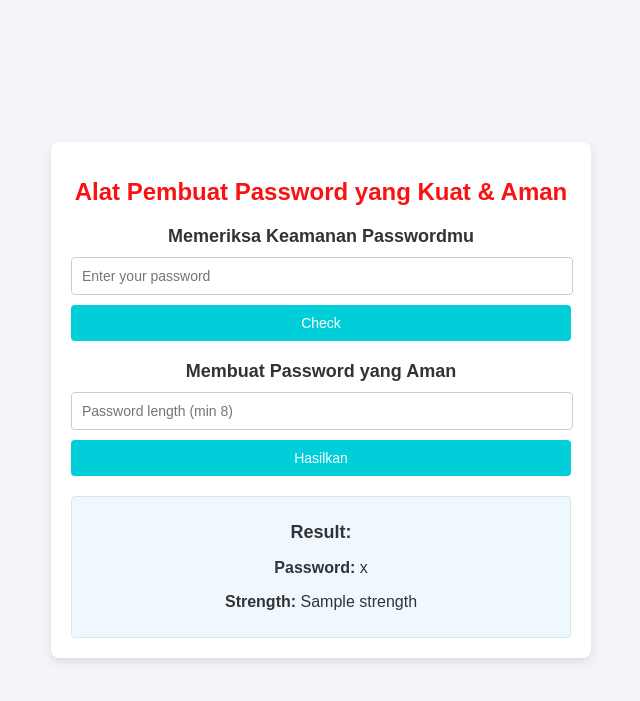
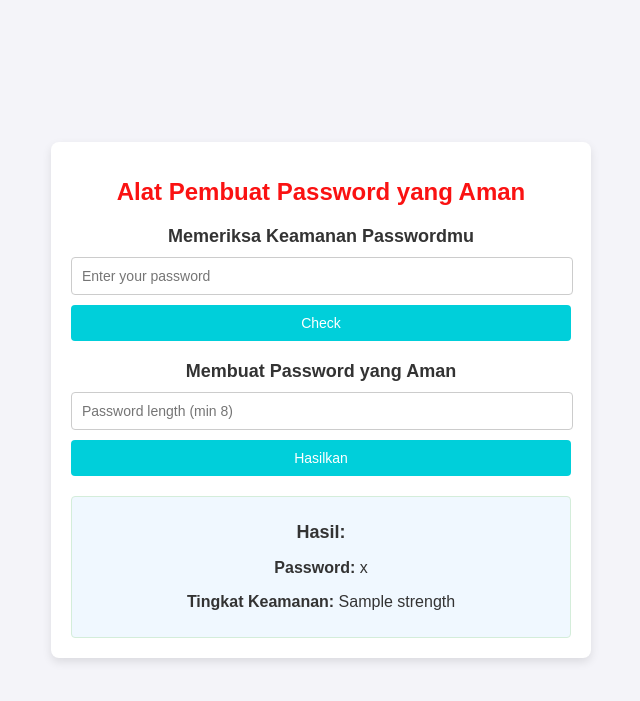
Before and after one commit to mhdraihanr/secpasswordgenerator.github.io, a Flask app: template templates/check.html in a window 1280 px wide. Shown: the top 701 px of the page, without its empty margins (319-959 px from the left). Run offline with Flask 3, Linux system fonts and the light colour scheme; the template is opened without the code that fills it: most values are stand-ins (such as "Sample title", 1, 10 or a date in 2020).

Commit message:
ganti html

```diff
--- a/templates/check.html
+++ b/templates/check.html
@@ -8,7 +8,7 @@
 </head>
 <body>
     <div class="container">
-        <h1>Alat Pembuat Password yang Kuat & Aman  </h1>
+        <h1>Alat Pembuat Password yang Aman  </h1>
 
         <!-- Form untuk memeriksa kekuatan password -->
         <div class="form-container">
@@ -31,9 +31,9 @@
         <!-- Hasil -->
         {% if password %}
             <div class="result">
-                <h2>Result:</h2>
+                <h2>Hasil:</h2>
                 <p><strong>Password:</strong> {{ password }}</p>
-                <p><strong>Strength:</strong> {{ strength }}</p>
+                <p><strong>Tingkat Keamanan:</strong> {{ strength }}</p>
             </div>
         {% endif %}
     </div>
```
